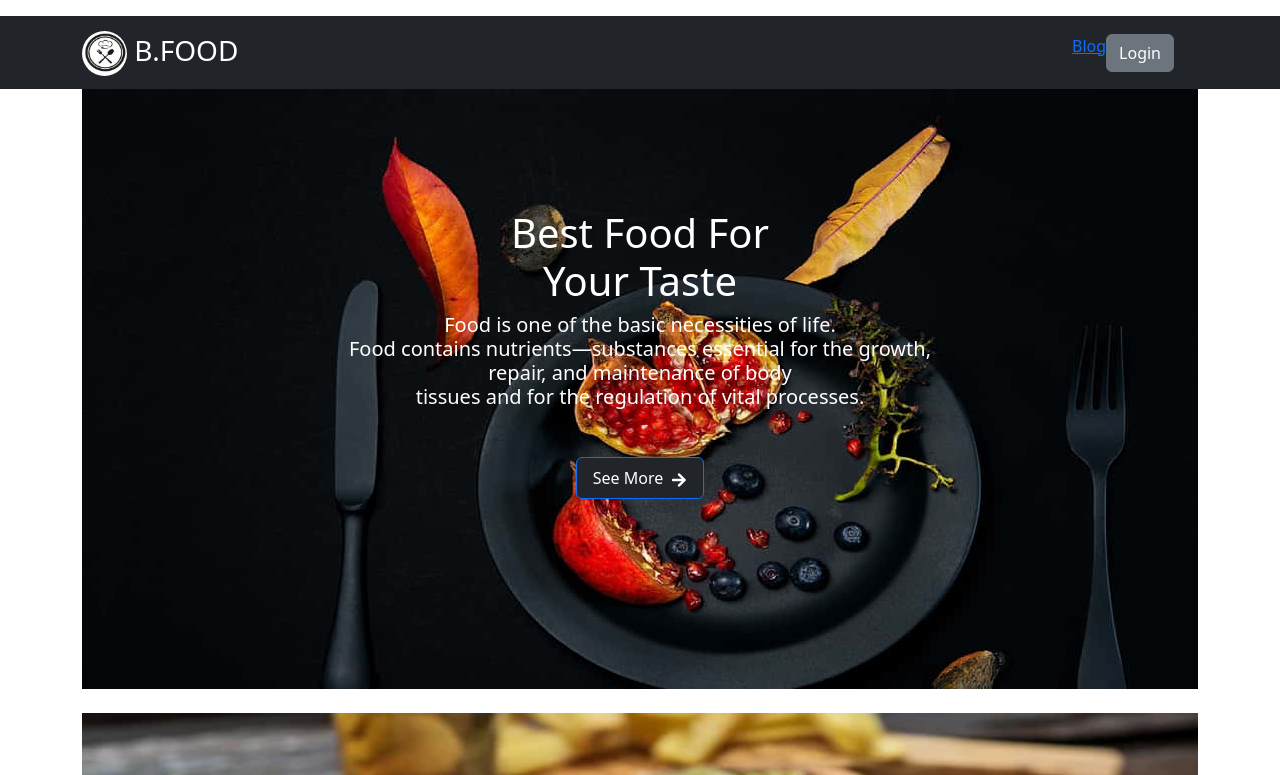
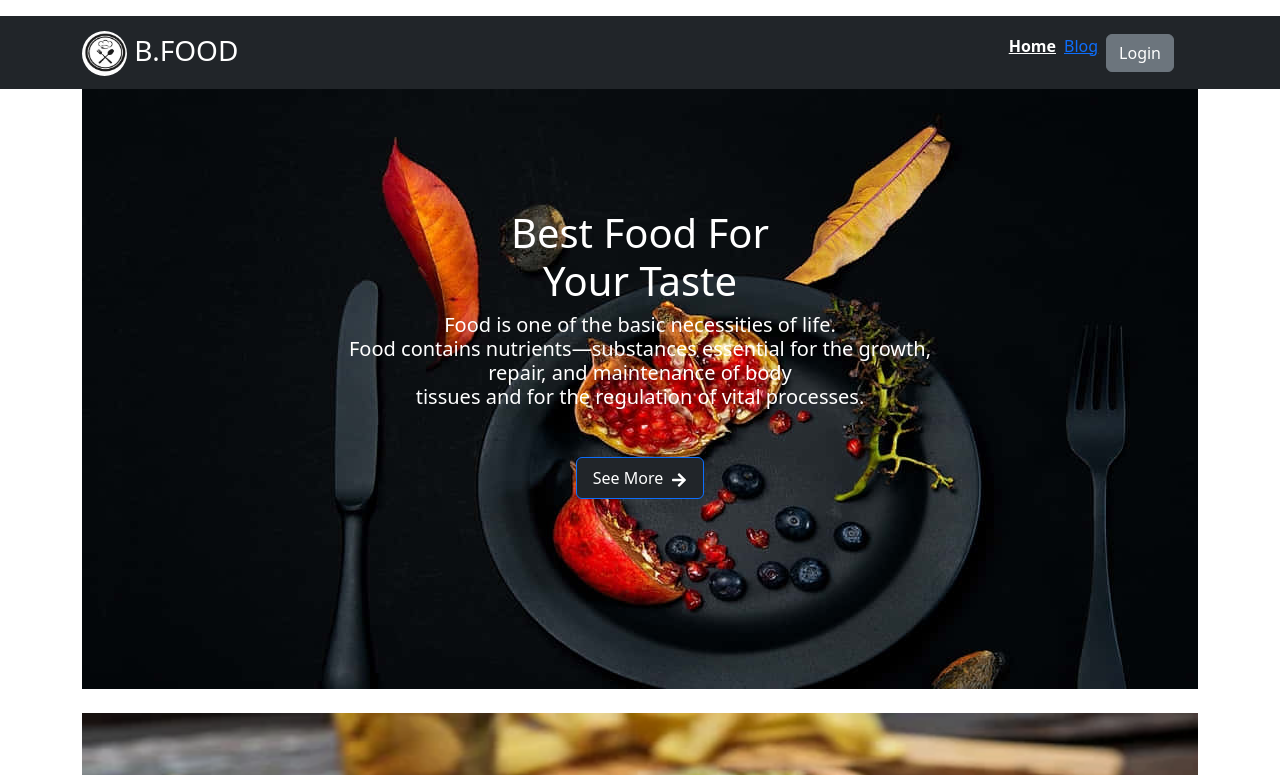
Before and after one commit to abusiddikeub/Best-Chef, a React (Vite) app: page / in a window 1280 px wide. Shown: the top 775 px of the page. Built offline with nearby package versions, Linux system fonts and the light colour scheme; no server answers.

Commit message:
nine commit

```diff
--- a/src/pages/Home/Home/Home.jsx
+++ b/src/pages/Home/Home/Home.jsx
@@ -2,7 +2,7 @@ import React from "react";
 import { Button, Container, Image } from "react-bootstrap";
 import bg from '../../../assets/bg.jpg'
 import'./Home.css'
-import { FaAngleLeft, FaArrowRight } from "react-icons/fa";
+import {  FaArrowRight } from "react-icons/fa";
 import Banner from "../../Banner/Banner";
 import SideBanner from "../../sideBanner/SideBanner";
 import ExtraBanner from "../../Extra banner/ExtraBanner";
--- a/src/share/Header/Header.jsx
+++ b/src/share/Header/Header.jsx
@@ -4,6 +4,7 @@ import profile from '../../assets/image.14.jpg';
 import logo from '../../assets/logo.jpg';
 import { Link, NavLink } from "react-router-dom";
 import { AuthContext } from "../../Router/AuthProvider";
+
 
 
 const Header = () => {
@@ -31,6 +32,20 @@ const Header = () => {
         <Navbar.Collapse id="responsive-navbar-nav">
           <Nav className="ms-auto py-2 px-4">
 
+            <NavLink
+  href='/home'
+  style={({ isActive, isPending }) =>{
+    return{
+      fontWeight:isActive ? "bold" : "",
+      color:isPending ? "isPanding" : "white",
+    };
+  }
+
+  }
+>
+  Home
+</NavLink>
+
 
 <NavLink
   to="/blog"
@@ -41,7 +56,7 @@ const Header = () => {
     };
   }}
 >
-<Link to='/blog'> Blog</Link>
+<Link className="m-2" to='/blog'> Blog </Link>
 </NavLink>
 
             { user ?
```
